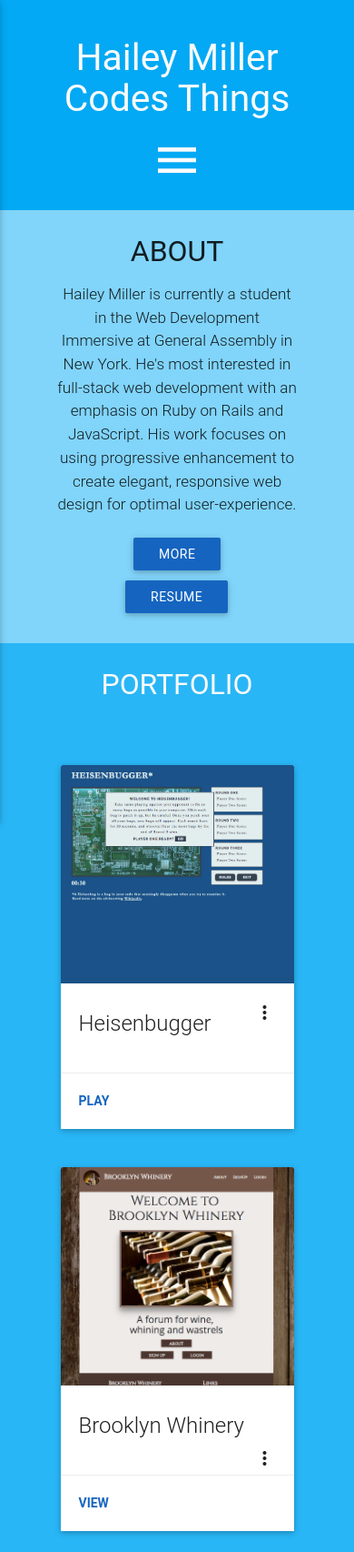
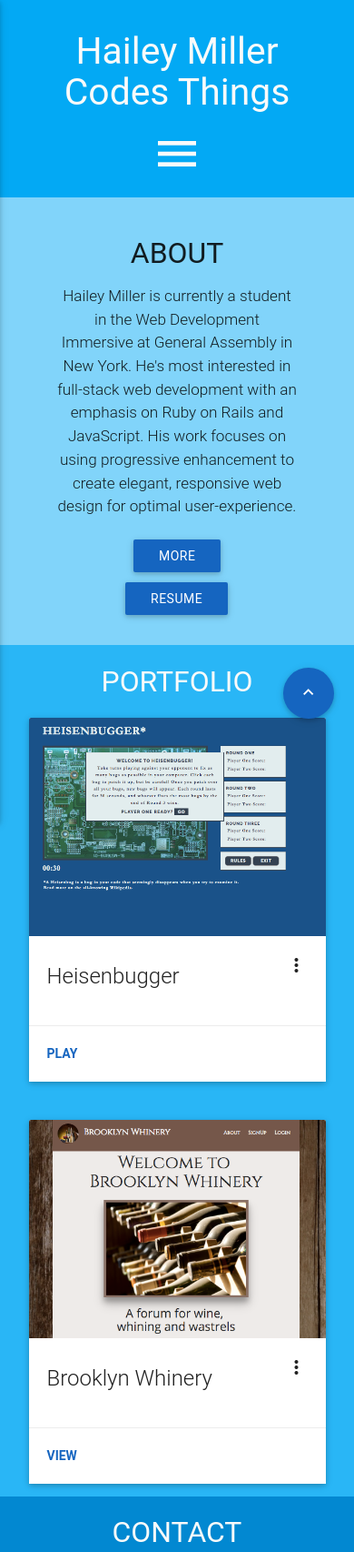
Before and after one commit to mermatriarchy/hailey-codes, a plain HTML site: page index.html in a window 390 px wide. Shown: the top 1706 px of the page at 91% size. Drawn offline with Linux system fonts and the light colour scheme; a web font is replaced by a local one.

Commit message:
Add mobile styling updates

```diff
--- a/index.html
+++ b/index.html
@@ -56,9 +56,9 @@
 
         <!--Navigation-->
     <div class="navbar-wrapper">
-        <h3 id="top">Hailey Miller Codes Things</h3>
+        <h3 id="top">Hailey Miller <span id ="title-span">Codes Things</span></h3>
             <ul id="nav-mobile" class="hide-on-med-and-down light-blue">
-              <li> <a href="#top" class="grey-text text-lighten-5">About</a></li>
+              <li> <a href="#start" class="grey-text text-lighten-5">About</a></li>
               <li> <a href="#middle" class="grey-text text-lighten-5">Portfolio</a></li>
               <li> <a href="#bottom" class="grey-text text-lighten-5">Contact</a></li>
           </ul>
@@ -66,7 +66,7 @@
           <a href="#" data-activates="mobile-demo" class="button-collapse grey-text text-lighten-5"><i class="medium material-icons">menu</i></a>
           </div>
           <ul class="side-nav" id="mobile-demo">
-              <li><a href="#top">About</a></li>
+              <li><a href="#start">About</a></li>
               <li><a href="#middle">Portfolio</a></li>
               <li><a href="#bottom">Contact</a></li>
       </ul>
@@ -74,11 +74,11 @@
       </div>
       </div>
       <!-- Scroll Up Button-->
-<a class="btn-floating btn-large waves-effect waves-light blue darken-3 hide-on-med-and-down" id="scroll-up" href="#top"><i class="material-icons">keyboard_arrow_up</i></a>
+<a class="btn-floating btn-large waves-effect waves-light blue darken-3" id="scroll-up" href="#top"><i class="material-icons">keyboard_arrow_up</i></a>
 <!-- ABOUT -->
 <div class="row light-blue lighten-3" id="about-section">
-<h4 id="top">About</h4>
-<p class="flow-text">Hailey Miller is currently a student in the Web Development Immersive at
+<h4>About</h4>
+<p class="flow-text" id="start">Hailey Miller is currently a student in the Web Development Immersive at
 General Assembly in New York. He's most interested in full-stack web development
  with an emphasis on Ruby on Rails and JavaScript. His work focuses on using
  progressive enhancement to create elegant, responsive web design for optimal
@@ -184,7 +184,7 @@ General Assembly in New York. He's most interested in full-stack web development
               <div class="col l4 offset-l2 s12">
                 <h5 >Links</h5>
                 <ul>
-                  <li><a class="grey-text text-lighten-5" href="#top">About</a></li>
+                  <li><a class="grey-text text-lighten-5" href="#start">About</a></li>
                   <li><a class="grey-text text-lighten-5" href="#middle">Portfolio</a></li>
                   <li><a class="grey-text text-lighten-5" href="mailto:hailey.miller91@gmail.com">Contact</a></li>
 
--- a/public/css/style.css
+++ b/public/css/style.css
@@ -3,15 +3,15 @@
 /*/////////////////////////*/
 
 /*Global Styles: 16-24 */
-/*Navigation Styling: 25-54*/
+/*Navigation Styling: 26-54*/
 /*Fixed-icons Styling: 55-86*/
-/*Materialize Margin resets: 87-120 */
-/*About Section: 121-133*/
-/*Portfolio: 134-150*/
-/*Media Queries (portfolio): 151-162*/
-/*Contact Section: 163-172*/
-/*Footer Section: 173-185*/
-/*Media Queries (navigation): 186-192*/
+/*Materialize Margin resets: 87-121 */
+/*About Section: 122-134*/
+/*Portfolio: 135-151*/
+/*Media Queries (portfolio): 152-188*/
+/*Contact Section: 189-198*/
+/*Footer Section: 199-211*/
+/*Media Queries (navigation): 212-218*/
 
 /*Global Styles*/
 body{
@@ -24,7 +24,7 @@ a:hover{
 
 /*Navigation Styling*/
 
-nav h3{
+nav h4{
   text-align: center;
   position: static;
   margin-top: 0;
@@ -116,6 +116,7 @@ h4{
   position: fixed;
   top: 87%;
   left: 88%;
+  z-index: 9999;
 }
 
 /*About Section*/
@@ -156,7 +157,32 @@ and center/stack cards on small screens*/
   }
 
   #bug, #wine{
-    margin: 3em 0 auto;
+    padding: 0;
+  }
+
+  #bug{
+    margin: 1em .5em auto;
+  }
+
+  #wine{
+    margin: 3em .5em auto;
+  }
+
+  #scroll-up{
+    top: 87%;
+    left: 80%;
+  }
+
+  .row{
+    padding: .5em;
+  }
+
+  h4{
+    padding-top: .5em;
+  }
+
+  #title-span{
+    display: block;
   }
 }
 
--- a/public/js/main.js
+++ b/public/js/main.js
@@ -21,6 +21,7 @@ $('a#resume').click(function(){
 });
 
 //Smooth scrolling for internal links
+//Credit: https://paulund.co.uk/smooth-scroll-to-internal-links-with-jquery
 $('a[href^="#"]').on('click',function (e) {
       e.preventDefault();
 
```
